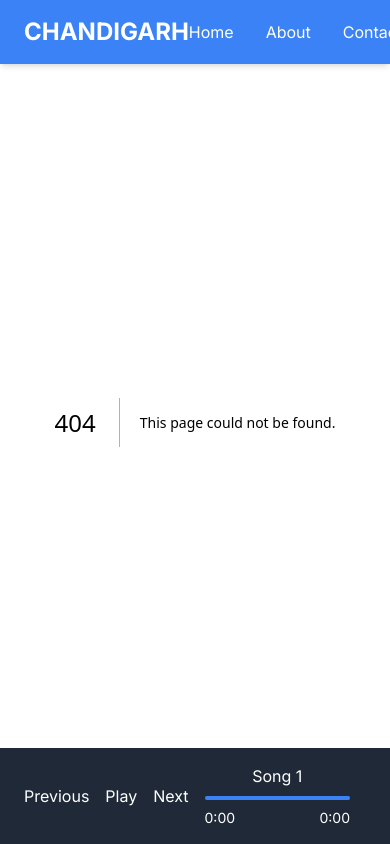
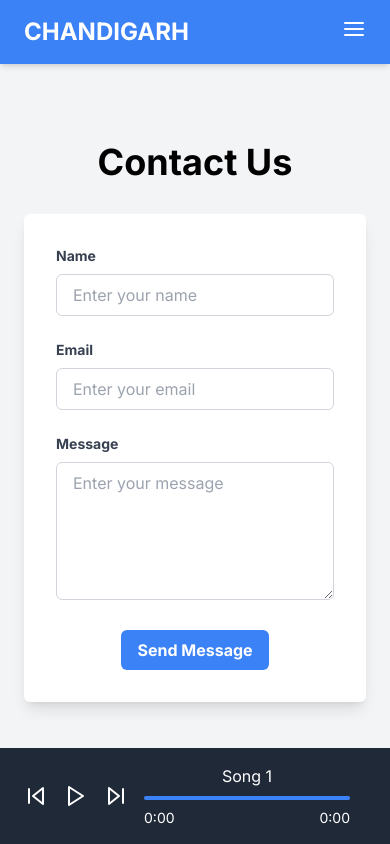
Before and after one commit to IliaZolas/chand-front, a Next.js app: page /contact in a window 390 px wide. Before the commit this address had no page. Built offline with nearby package versions, Linux system fonts and the light colour scheme.

Commit message:
icons and mobile

```diff
--- a/app/components/navbar.tsx
+++ b/app/components/navbar.tsx
@@ -1,21 +1,62 @@
-import React from 'react';
+import React, { useState } from 'react';
 import Link from 'next/link';
+import { FiMenu, FiX } from 'react-icons/fi';
 
 const Navbar: React.FC = () => {
+  const [menuOpen, setMenuOpen] = useState(false);
+
+  const toggleMenu = () => {
+    setMenuOpen(!menuOpen);
+  };
+
   return (
     <nav className="bg-blue-500 text-white w-full fixed top-0 left-0 z-50 shadow-md">
       <div className="container mx-auto flex justify-between items-center py-4 px-6">
         <div className="text-2xl font-bold">
           CHANDIGARH
         </div>
-                <ul className="flex space-x-8">
+        <div className="md:hidden">
+          <button onClick={toggleMenu}>
+            {menuOpen ? <FiX size={24} /> : <FiMenu size={24} />}
+          </button>
+        </div>
+        <ul className="hidden md:flex space-x-8">
           <li className="hover:text-gray-300 cursor-pointer">
             <Link href="/">Home</Link>
           </li>
           <li className="hover:text-gray-300 cursor-pointer">
             <Link href="/about">About</Link>
           </li>
-                    <li className="hover:text-gray-300 cursor-pointer">Contact</li>
+          <li className="hover:text-gray-300 cursor-pointer">
+            <Link href="/contact">Contact</Link>
+          </li>
+        </ul>
+      </div>
+
+      {/* Full-width side cart for mobile menu */}
+      <div
+        className={`fixed inset-0 bg-blue-500 text-white z-40 transform ${
+          menuOpen ? 'translate-x-0' : '-translate-x-full'
+        } transition-transform duration-300 ease-in-out md:hidden`}
+      >
+        {/* Close button inside the mobile menu */}
+        <div className="flex justify-between items-center p-4">
+          <div className="text-2xl font-bold">Menu</div>
+          <button onClick={toggleMenu}>
+            <FiX size={24} />
+          </button>
+        </div>
+
+        <ul className="flex flex-col items-center space-y-6 mt-8">
+          <li onClick={toggleMenu} className="text-2xl hover:text-gray-300">
+            <Link href="/">Home</Link>
+          </li>
+          <li onClick={toggleMenu} className="text-2xl hover:text-gray-300">
+            <Link href="/about">About</Link>
+          </li>
+          <li onClick={toggleMenu} className="text-2xl hover:text-gray-300">
+          <Link href="/contact">Contact</Link>
+          </li>
         </ul>
       </div>
     </nav>
--- a/app/components/player.tsx
+++ b/app/components/player.tsx
@@ -1,5 +1,6 @@
 import React from 'react';
 import { useMusicPlayer } from './musicPlayerContext';
+import { FiPlay, FiPause, FiSkipForward, FiSkipBack } from 'react-icons/fi';
 
 const Player: React.FC = () => {
     const {
@@ -42,9 +43,15 @@ const Player: React.FC = () => {
             {tracks.length > 0 && (
                 <>
                     <div className="flex items-center space-x-4">
-                        <button onClick={previousTrack}>Previous</button>
-                        <button onClick={togglePlay}>{isPlaying ? 'Pause' : 'Play'}</button>
-                        <button onClick={nextTrack}>Next</button>
+                        <button onClick={previousTrack} aria-label="Previous">
+                            <FiSkipBack size={24} />
+                        </button>
+                        <button onClick={togglePlay} aria-label={isPlaying ? 'Pause' : 'Play'}>
+                            {isPlaying ? <FiPause size={24} /> : <FiPlay size={24} />}
+                        </button>
+                        <button onClick={nextTrack} aria-label="Next">
+                            <FiSkipForward size={24} />
+                        </button>
                     </div>
                     <div className="flex-grow mx-4">
                         <div className="text-center">{tracks[currentTrackIndex]?.title}</div>
--- /dev/null
+++ b/app/contact/page.tsx
@@ -0,0 +1,98 @@
+"use client";
+
+import React, { useState } from 'react';
+
+const Contact: React.FC = () => {
+  const [name, setName] = useState('');
+  const [email, setEmail] = useState('');
+  const [message, setMessage] = useState('');
+  const [submitted, setSubmitted] = useState(false);
+
+  const handleSubmit = (e: React.FormEvent) => {
+    e.preventDefault();
+    setSubmitted(true);
+
+    // Add form submission logic here (e.g., API call)
+    console.log({
+      name,
+      email,
+      message,
+    });
+  };
+
+  return (
+    <div className="flex flex-col items-center justify-center min-h-screen bg-gray-100 py-20 px-6">
+      <h1 className="text-4xl font-bold mb-8">Contact Us</h1>
+
+      {!submitted ? (
+        <form
+          onSubmit={handleSubmit}
+          className="bg-white p-8 shadow-lg rounded-md w-full max-w-lg"
+        >
+          <div className="mb-6">
+            <label className="block text-gray-700 text-sm font-bold mb-2" htmlFor="name">
+              Name
+            </label>
+            <input
+              id="name"
+              type="text"
+              value={name}
+              onChange={(e) => setName(e.target.value)}
+              className="w-full px-4 py-2 border border-gray-300 rounded-md focus:outline-none focus:border-blue-500"
+              placeholder="Enter your name"
+              required
+            />
+          </div>
+
+          <div className="mb-6">
+            <label className="block text-gray-700 text-sm font-bold mb-2" htmlFor="email">
+              Email
+            </label>
+            <input
+              id="email"
+              type="email"
+              value={email}
+              onChange={(e) => setEmail(e.target.value)}
+              className="w-full px-4 py-2 border border-gray-300 rounded-md focus:outline-none focus:border-blue-500"
+              placeholder="Enter your email"
+              required
+            />
+          </div>
+
+          <div className="mb-6">
+            <label className="block text-gray-700 text-sm font-bold mb-2" htmlFor="message">
+              Message
+            </label>
+            <textarea
+              id="message"
+              value={message}
+              onChange={(e) => setMessage(e.target.value)}
+              className="w-full px-4 py-2 border border-gray-300 rounded-md focus:outline-none focus:border-blue-500"
+              placeholder="Enter your message"
+              rows={5}
+              required
+            />
+          </div>
+
+          <div className="flex justify-center">
+            <button
+              type="submit"
+              className="bg-blue-500 text-white font-bold py-2 px-4 rounded-md hover:bg-blue-700 transition duration-300"
+            >
+              Send Message
+            </button>
+          </div>
+        </form>
+      ) : (
+        <div className="text-center bg-white p-8 shadow-lg rounded-md w-full max-w-lg">
+          <h2 className="text-2xl font-bold mb-4">Thank you for contacting us!</h2>
+          <p className="text-gray-700">
+            We have received your message and will get back to you soon.
+          </p>
+        </div>
+      )}
+    </div>
+  );
+};
+
+export default Contact;
--- a/app/page.tsx
+++ b/app/page.tsx
@@ -9,7 +9,6 @@ const Home: React.FC = () => {
   return (
     <div>
       <Hero />
-      {/* Rest of your page content */}
     </div>
   );
 };
--- a/package.json
+++ b/package.json
@@ -11,7 +11,8 @@
   "dependencies": {
     "next": "^14.2.11",
     "react": "^18",
-    "react-dom": "^18"
+    "react-dom": "^18",
+    "react-icons": "^5.3.0"
   },
   "devDependencies": {
     "@types/node": "^20",
```
Lines whose indentation alone changed are shown as unchanged.
